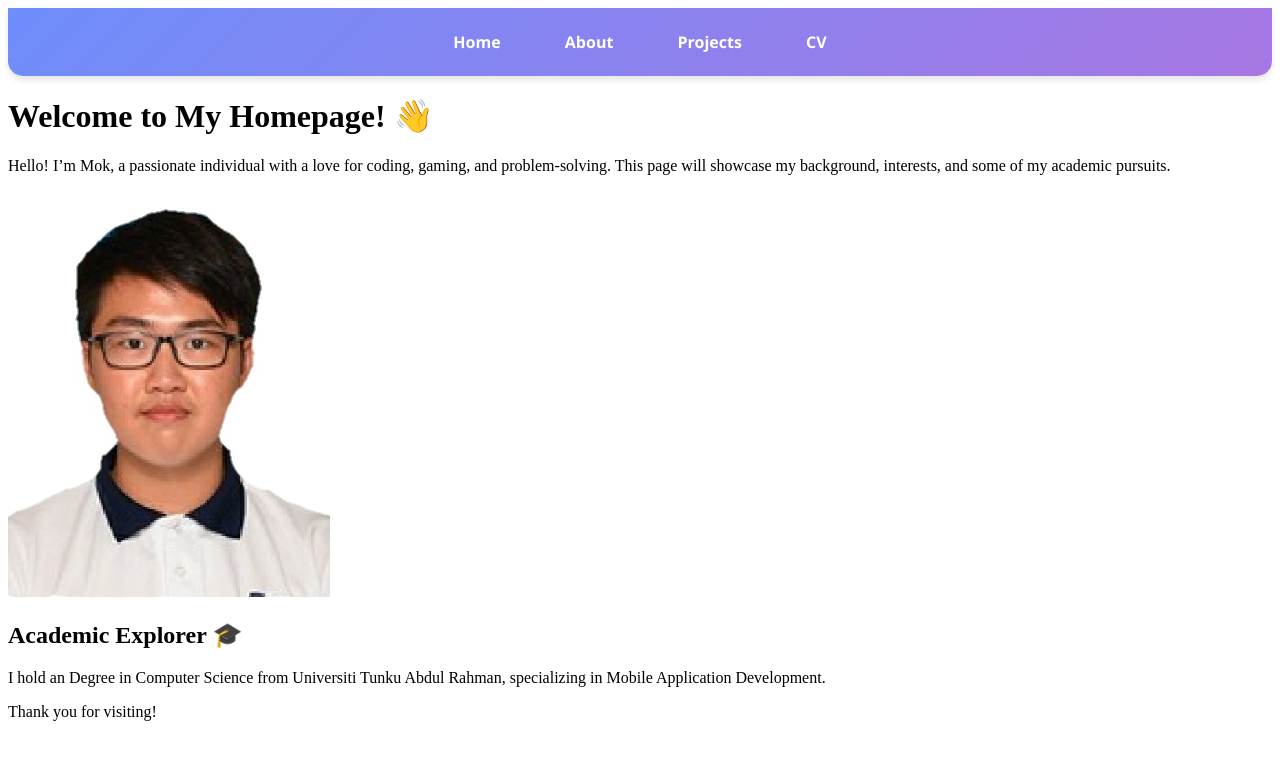
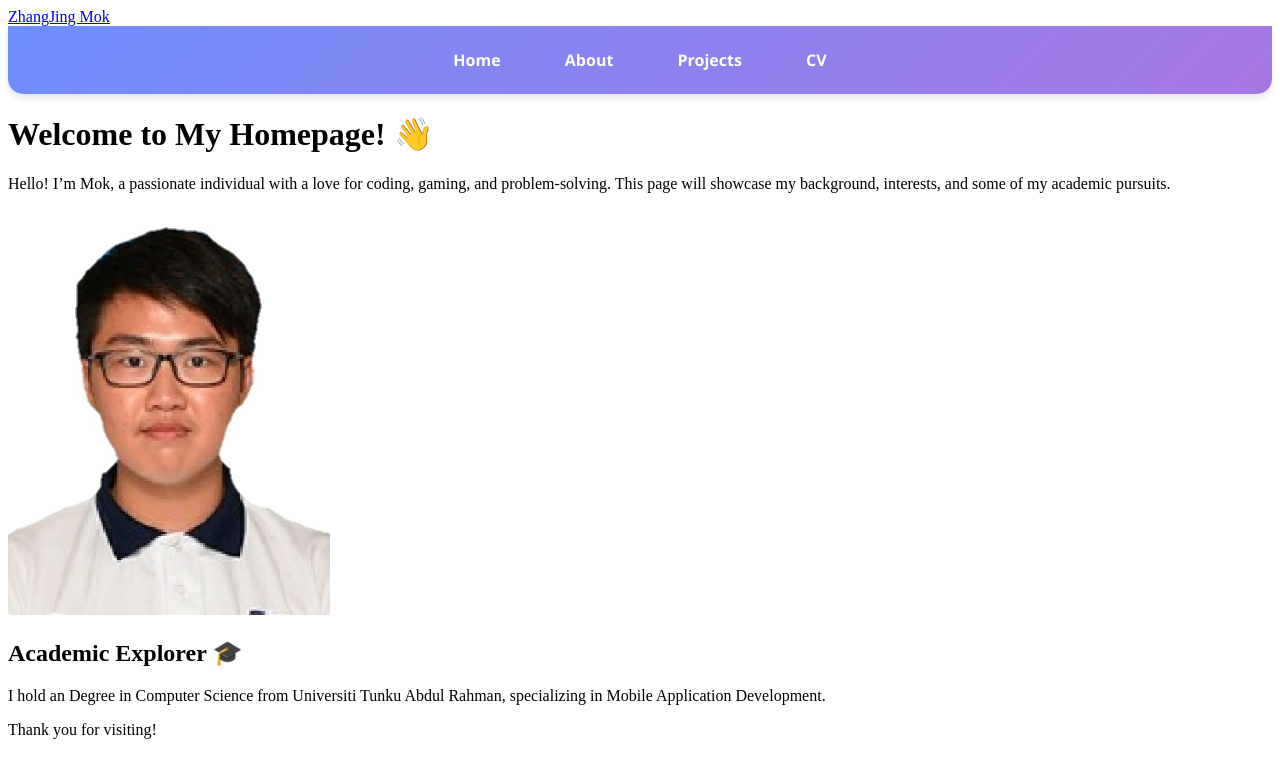
Before and after one commit to nokia2255/nokia2255.github.io, a Jekyll site: the page built from about.md, in a window 1280 px wide. Shown: the top 778 px of the page. Built offline with Jekyll 4.4.1, drawn with Linux system fonts in a browser that asks for light colours.

Commit message:
Update navbar.html

```diff
--- a/_includes/navbar.html
+++ b/_includes/navbar.html
@@ -1,3 +1,4 @@
+ <a href="#" class="logo">ZhangJing Mok</a>
 <div class="navbar">
     <a href="{{ '/' | relative_url }}">Home</a>
     <a href="{{ '/about' | relative_url }}">About</a>
```
